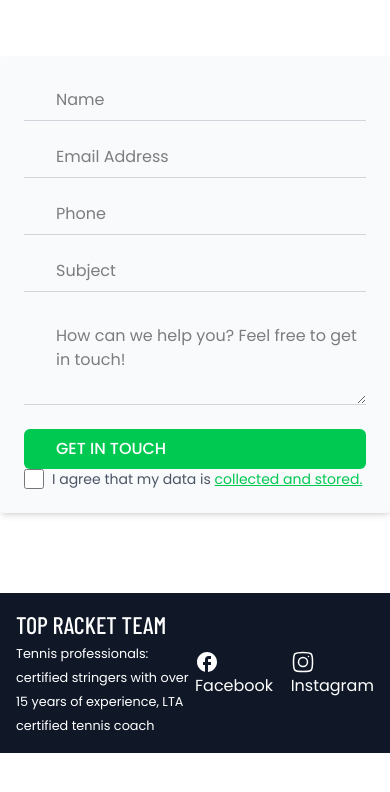
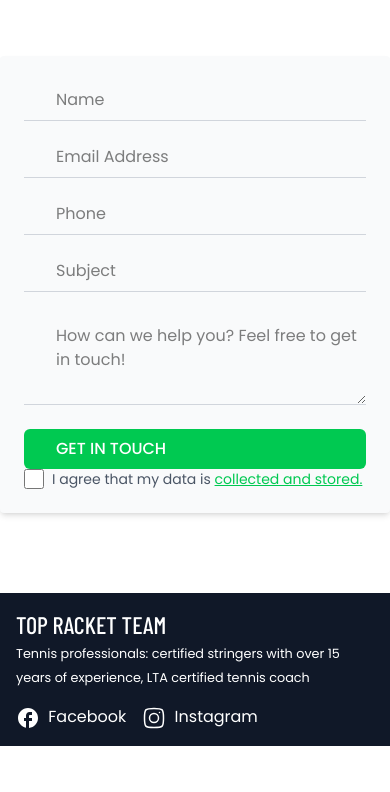
Before and after one commit to pvb-bogdan/top-tennis, a Nuxt app: page / in a window 390 px wide. Shown: the part 9374-10166 px from the top of the page. After the commit the page ends 10120 px from the top, so only its background shows below. Built offline with nearby package versions, Linux system fonts and the light colour scheme; a web font is replaced by a local one.

Commit message:
minor fixes

```diff
--- a/components/section-booking.vue
+++ b/components/section-booking.vue
@@ -10,7 +10,7 @@
               <h3 class="text-3xl font-semibold uppercase">book us now!</h3>
             </div>
           </div>
-          <div class="sm:flex-1 xs:flex-none h-full">
+          <div class="sm:flex-1 xs:flex-none">
             <div class="flex justify-between items-center">
               <h2 class="font-semibold uppercase text-3xl">Book Your Racket Demo</h2>
               <h3 class="font-semibold uppercase text-2xl text-gray-100 hidden sm:block">Racket Demo Booking</h3>
--- a/components/section-cta.vue
+++ b/components/section-cta.vue
@@ -1,9 +1,13 @@
 <template>
   <div class="cta relative">
     <div class="w-3/4 mx-auto flex flex-col text-white relative z-10 justify-center gap-8">
-      <h3 class=" uppercase text-6xl mb-4">Book your demo session today and discover the racket that elevates your game!</h3>
+      <h3 class=" uppercase text-6xl mb-4">Book your demo session today and discover the racket that elevates your game!
+      </h3>
       <p class="text-xl italic">Top Racket Demo could provide best price guaranteed for racket purchase</p>
-      <a href="#contact" class=" w-1/2 text-center mt-6 px-12 py-4 bg-green-500 text-white rounded-xl text-3xl font-medium hover:bg-green-600 cursor-pointer"><h6>BOOK US!</h6></a>
+      <a href="#booking"
+        class=" w-1/2 text-center mt-6 px-12 py-4 bg-green-500 text-white rounded-xl text-3xl font-medium hover:bg-green-600 cursor-pointer">
+        <h6>BOOK US!</h6>
+      </a>
     </div>
     <div class="absolute inset-0 bg-black opacity-50"></div>
   </div>
@@ -13,6 +17,4 @@
 
 </script>
 
-<style lang="scss" scoped>
-
-</style>
+<style lang="scss" scoped></style>
--- a/components/section-footer.vue
+++ b/components/section-footer.vue
@@ -1,13 +1,13 @@
 <template>
   <div class="container mx-auto">
     <div class="grid grid-cols-2">
-      <div class="col-span-1">
+      <div class="col-span-2 sm:col-span-1">
         <h3 class="text-2xl font-medium">TOP RACKET TEAM</h3>
         <p><small>
             Tennis professionals: certified stringers with over 15 years of experience, LTA certified tennis coach
           </small></p>
       </div>
-      <div class="col-span-1 flex items-center gap-4 justify-end">
+      <div class="col-span-2 sm:col-span-1 flex items-center gap-4 sm:justify-end mt-4 sm:mt-0">
         <span class="hover:text-yellow-500">
           <a href="facebook.com" target="_blank">
             <svg xmlns="http://www.w3.org/2000/svg" width="24" height="24" viewBox="0 0 24 24" class="inline mr-1">
```
